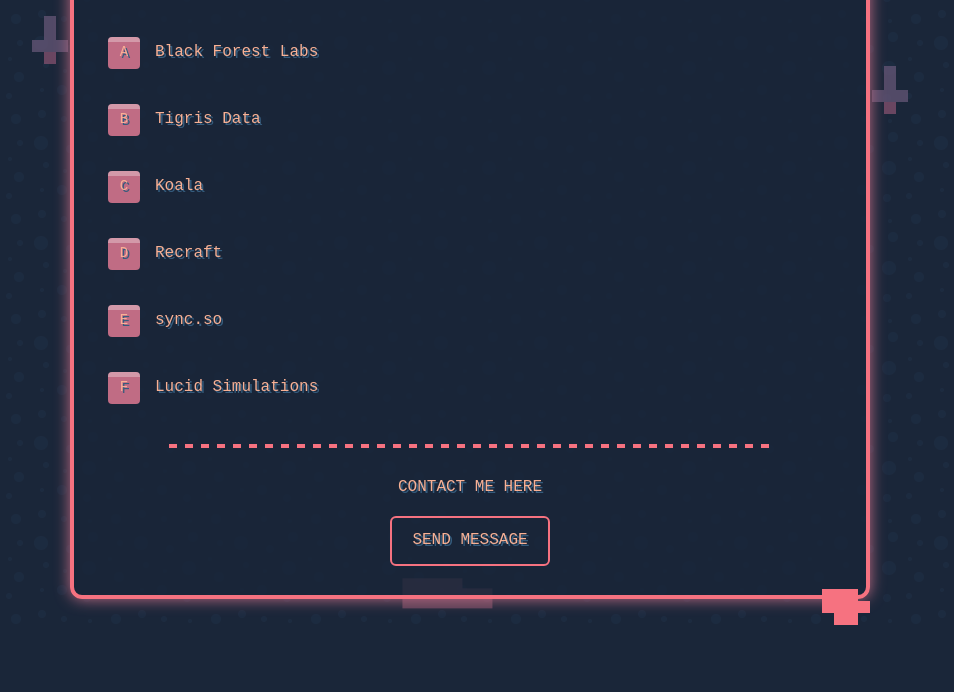
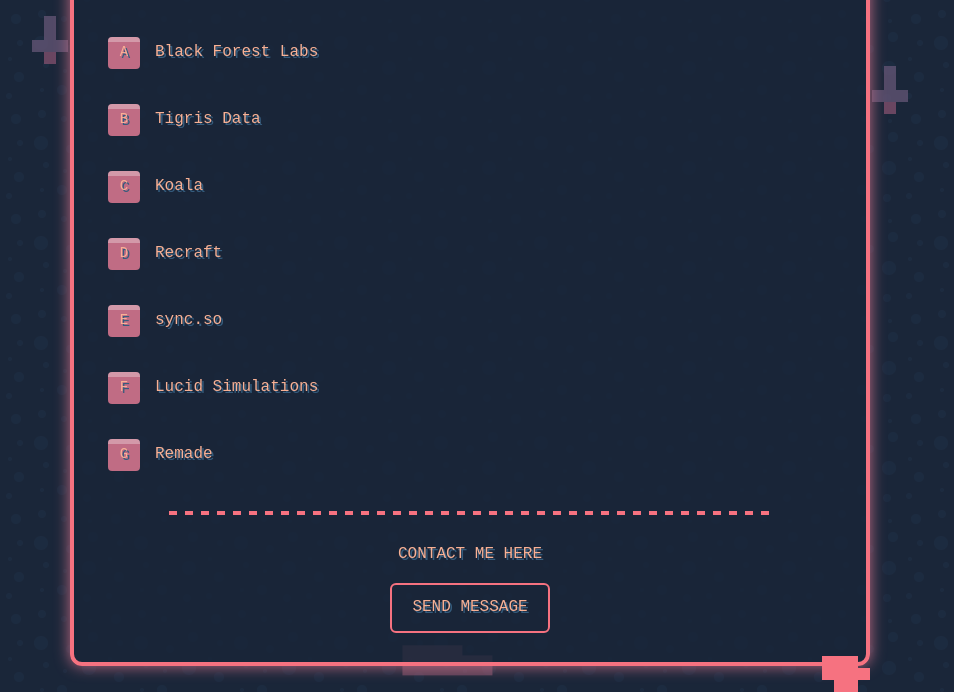
Before and after one commit to isidentical/cuda.lol, a plain HTML site: page investing.html in a window 1280 px wide. Shown: the part 168-860 px from the top of the page, without its empty margins (170-1124 px from the left). Before the commit the page ends 800 px from the top, so only its background shows below. Drawn offline with Linux system fonts and the light colour scheme; a web font is replaced by a local one.

Commit message:
misc: add remade

```diff
--- a/investing.html
+++ b/investing.html
@@ -120,6 +120,18 @@
             background-color: rgba(248, 177, 149, 0.1);
             border-left: 4px solid #f67280;
             cursor: pointer;
+        }
+
+        .company-link {
+            display: flex;
+            align-items: center;
+            text-decoration: none;
+            color: inherit;
+            width: 100%;
+        }
+
+        .company-link:hover {
+            color: inherit;
         }
 
         .logo {
@@ -247,28 +259,46 @@
 
         <div class="company-list">
             <div class="company-item">
+                <a href="https://bfl.ai/" target="_blank" rel="noopener noreferrer" class="company-link">
                     <div class="logo">A</div>
                     <div class="company-name">Black Forest Labs</div>
+                </a>
             </div>
             <div class="company-item">
+                <a href="https://www.tigrisdata.com/" target="_blank" rel="noopener noreferrer" class="company-link">
                     <div class="logo">B</div>
                     <div class="company-name">Tigris Data</div>
+                </a>
             </div>
             <div class="company-item">
+                <a href="https://getkoala.com/" target="_blank" rel="noopener noreferrer" class="company-link">
                     <div class="logo">C</div>
                     <div class="company-name">Koala</div>
+                </a>
             </div>
             <div class="company-item">
+                <a href="https://www.recraft.ai/" target="_blank" rel="noopener noreferrer" class="company-link">
                     <div class="logo">D</div>
                     <div class="company-name">Recraft</div>
+                </a>
             </div>
             <div class="company-item">
+                <a href="https://sync.so/" target="_blank" rel="noopener noreferrer" class="company-link">
                     <div class="logo">E</div>
                     <div class="company-name">sync.so</div>
+                </a>
             </div>
             <div class="company-item">
+                <a href="https://lucidsim.co/" target="_blank" rel="noopener noreferrer" class="company-link">
                     <div class="logo">F</div>
                     <div class="company-name">Lucid Simulations</div>
+                </a>
+            </div>
+            <div class="company-item">
+                <a href="https://www.remade.ai/" target="_blank" rel="noopener noreferrer" class="company-link">
+                    <div class="logo">G</div>
+                    <div class="company-name">Remade</div>
+                </a>
             </div>
         </div>
 
```
Lines whose indentation alone changed are shown as unchanged.
